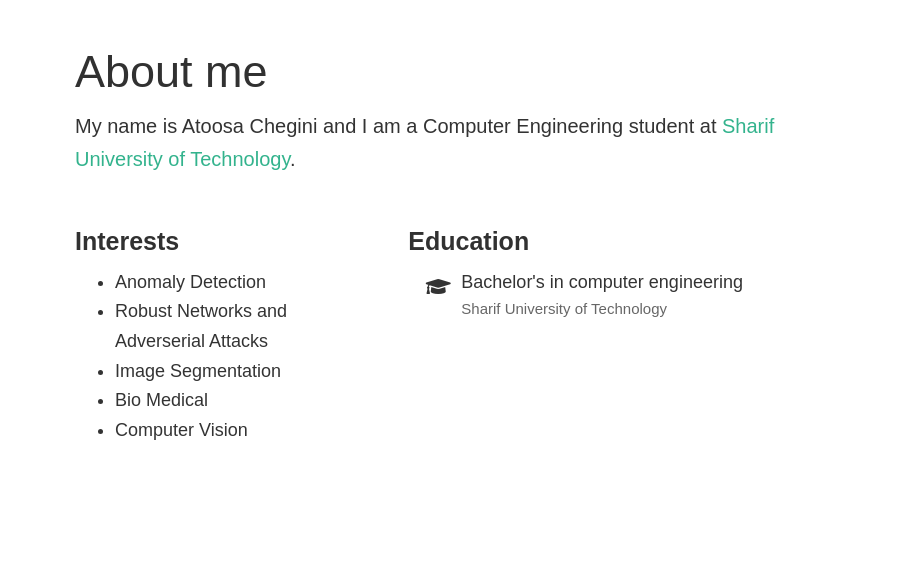
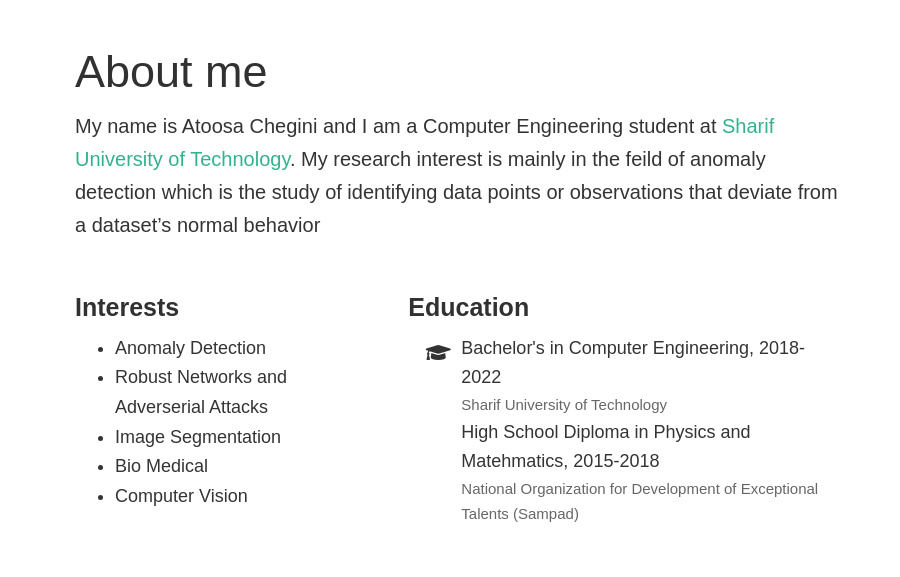
Before and after one commit to atoosachegini/atoosachegini.github.io, a plain HTML site: page index.html in a window 1280 px wide. Shown: the part 96-673 px from the top of the page, 380-1280 px from the left. Drawn offline with Linux system fonts and the light colour scheme; a web font is replaced by a local one.

Commit message:
update home2

```diff
--- a/index.html
+++ b/index.html
@@ -368,7 +368,7 @@
 
     <h1>About me</h1>
 
-    <p>My name is Atoosa Chegini and I am a Computer Engineering student at <a href="http://ce.sharif.edu/" target="_blank">Sharif University of Technology</a>.</p>
+    <p>My name is Atoosa Chegini and I am a Computer Engineering student at <a href="http://ce.sharif.edu/" target="_blank">Sharif University of Technology</a>. My research interest is mainly in the feild of anomaly detection which is the study of identifying data points or observations that deviate from a dataset’s normal behavior</p>
 
 
     <div class="row">
@@ -400,8 +400,10 @@
           <li>
             <i class="fa-li fas fa-graduation-cap"></i>
             <div class="description">
-              <p class="course">Bachelor's in computer engineering</p>
+              <p class="course">Bachelor's in Computer Engineering, 2018-2022</p>
               <p class="institution">Sharif University of Technology</p>
+              <p class="course">High School Diploma in Physics and Matehmatics, 2015-2018</p>
+              <p class="institution">National Organization for Development of Exceptional Talents (Sampad)</p>
             </div>
           </li>
 
```
